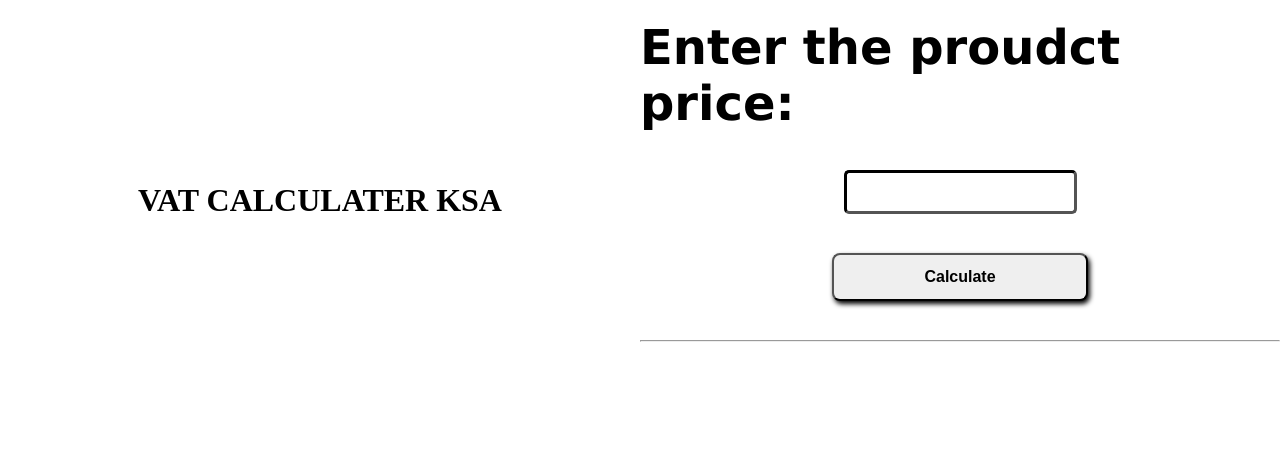
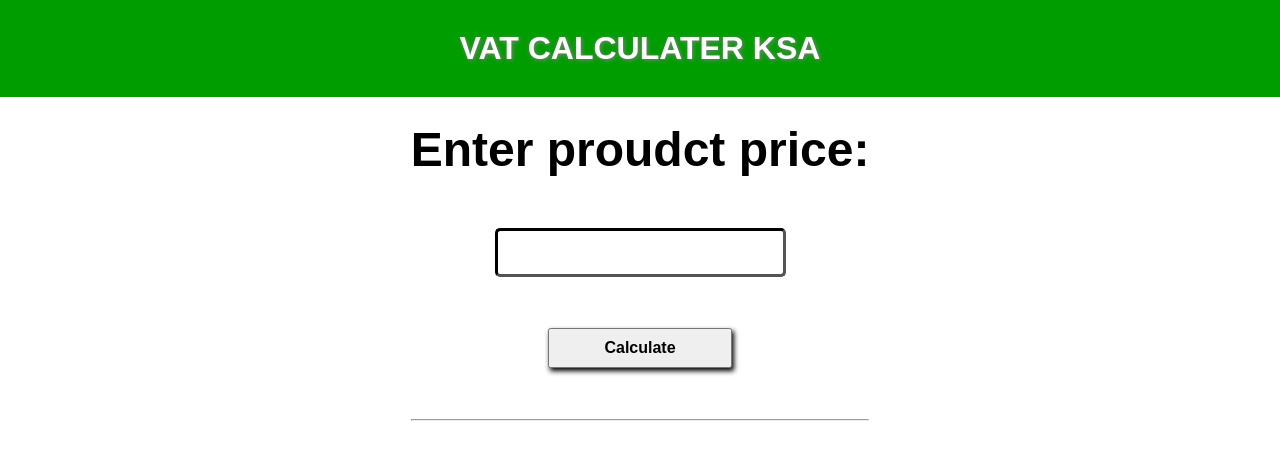
Before and after one commit to kh2x1/VAT-Calculator, a plain HTML site: page index.html in a window 1280 px wide. Drawn offline with Linux system fonts and the light colour scheme; a web font is replaced by a local one.

Commit message:
initial commit

```diff
--- a/Style.css
+++ b/Style.css
@@ -8,42 +8,36 @@
     padding: 0;
 }
 
-body {
-    display: flex;
-    align-items: center;
-    justify-content: center;
-}
 
 /* Desktop styles */
-.head {
+header {
     padding: 30px 0;
-    width: 50%;
-    height: 50vh;
-    display: flex;
-    align-items: center;
-    justify-content: center;
+    width: 100%;
+    background-color: rgb(0, 157, 0);
 }
 
 
 h1 {
-    display: grid;
+    display: flex;
     justify-content: center;
     align-items: center;
-    color: black;
+    color: white;
+    font-family: "Audiowide", sans-serif;
+    text-shadow: 1px 1px 4px gray;
 }
 
 
 #Lable1 {
     font-weight: bolder;
     font-size: 3rem;
-    font-family: Verdana, Geneva, Tahoma, sans-serif;
+    font-family: "Audiowide", sans-serif;
 }
 
 
 .VatCalc {
     background-color: rgb(255, 255, 255);
     height: 50vh;
-    width: 50%;
+    width: 100%;
     display: grid;
     align-items: center;
     justify-content: center;
@@ -62,7 +56,7 @@ input[type=text] {
     border-color: rgb(0, 0, 0);
     border-radius: 5px;
     border-width: 3px;
-    font-size: 1rem;
+    font-size: 20px;
 }
 
 
@@ -75,15 +69,32 @@ input[type=text] {
 
 button {
     font-size: 1rem;
-    border-radius: 8px;
     padding: 2%;
     width: 40%;
     box-shadow: 2px 3px 5px black;
+    transition: border-radius .15s ease-in-out;
+}
+
+button:hover {
+    font-size: 1rem;
+    border-radius: 25px;
+    padding: 2%;
+    width: 40%;
+    box-shadow: 2px 3px 5px black;
+
+}
+
+button:active {
+    font-size: 1rem;
+    border-radius: 25px;
+    padding: 2%;
+    width: 40%;
+    box-shadow: 2px 3px 5px black inset;
 }
 
 
 .Final {
-    background-color: black;
+    background: rgba(32,35,36,1);
     color: white;
     font-size: 3rem;
     font-weight: bolder;
@@ -91,7 +102,7 @@ button {
     justify-content: center;
     align-items: center;
     border-radius: 20px;
-    box-shadow: 2px 8px 20px green, 2px 6px 20px white;
+    box-shadow: 4px 9px 10px rgba(47, 255, 0, 0.326), 2px 6px 20px white;
 }
 
 
--- a/index.html
+++ b/index.html
@@ -7,14 +7,14 @@
 </head>
 <body>
 
-    <div class="head">
+    <header>
         <h1>VAT CALCULATER KSA</h1>
-    </div>
+    </header>
 
     <div class="VatCalc">
 
 
-    <Lable id="Lable1"> Enter the proudct price: </Lable>
+    <Lable id="Lable1"> Enter proudct price: </Lable>
 
     <div class="lable">
         <input type="text" id="ProductPrice">
```
